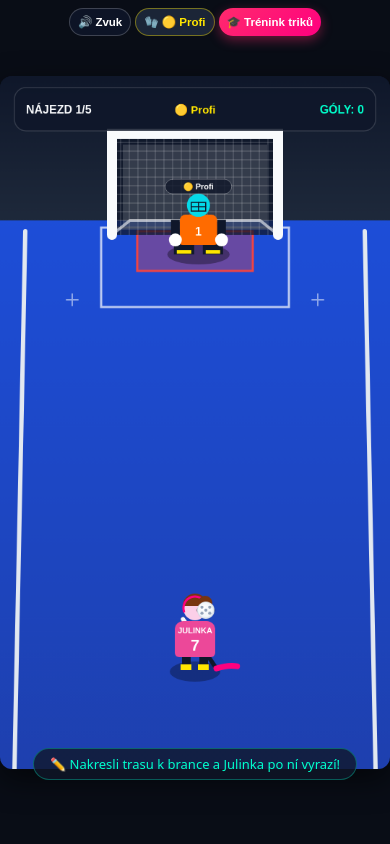
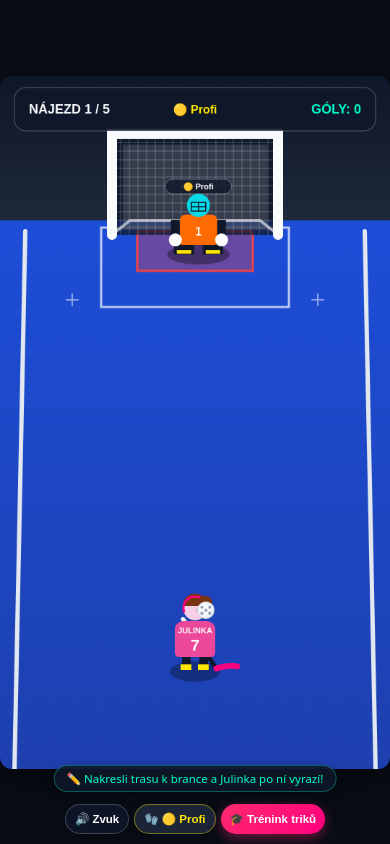
Before and after one commit to frantisekkozisek/floorball, a website built with Vite: page index.html in a window 390 px wide. Built offline with nearby package versions, Linux system fonts and the light colour scheme.

Commit message:
fix: relocate control buttons to bottom bar to eliminate overlap with top HUD status bar

```diff
--- a/index.html
+++ b/index.html
@@ -11,12 +11,6 @@
   </head>
   <body>
     <div id="app">
-      <div class="top-bar">
-        <button id="btn-sound-toggle" class="btn">🔊 Zvuk</button>
-        <button id="btn-goalie-level" class="btn btn-goalie">🧤 Profi 🟡</button>
-        <button id="btn-switch-mode" class="btn btn-primary">🎓 Trénink triků</button>
-      </div>
-
       <div id="game-container">
         <canvas id="game-canvas"></canvas>
       </div>
@@ -24,6 +18,12 @@
       <div id="tip-banner" class="tip-banner">
         💡 Sleduj animovaný prstík a nauč se triky!
       </div>
+
+      <div class="bottom-bar">
+        <button id="btn-sound-toggle" class="btn">🔊 Zvuk</button>
+        <button id="btn-goalie-level" class="btn btn-goalie">🧤 Profi 🟡</button>
+        <button id="btn-switch-mode" class="btn btn-primary">🎓 Trénink triků</button>
+      </div>
     </div>
     <script type="module" src="/src/main.ts"></script>
   </body>
--- a/src/game/gameEngine.ts
+++ b/src/game/gameEngine.ts
@@ -1189,30 +1189,30 @@
    */
   private drawHUD(ctx: CanvasRenderingContext2D) {
     if (this.mode === 'shootout') {
-      // Horní panel skóre
-      ctx.fillStyle = 'rgba(15, 23, 42, 0.85)';
+      // Horní panel skóre (stavová lišta)
+      ctx.fillStyle = 'rgba(15, 23, 42, 0.88)';
       ctx.beginPath();
       ctx.roundRect(20, 16, this.V_WIDTH - 40, 60, 16);
       ctx.fill();
-      ctx.strokeStyle = 'rgba(255, 255, 255, 0.15)';
+      ctx.strokeStyle = 'rgba(255, 255, 255, 0.2)';
       ctx.lineWidth = 1.5;
       ctx.stroke();
 
       ctx.fillStyle = '#f8fafc';
-      ctx.font = 'bold 16px sans-serif';
+      ctx.font = 'bold 18px sans-serif';
       ctx.textAlign = 'left';
-      ctx.fillText(`NÁJEZD ${this.score.currentShot}/${this.score.maxShots}`, 36, 52);
+      ctx.fillText(`NÁJEZD ${this.score.currentShot} / ${this.score.maxShots}`, 40, 52);
 
-      // Zobrazení úrovně brankáře uprostřed horního panelu
+      // Zobrazení úrovně brankáře uprostřed stavové lišty
       ctx.textAlign = 'center';
       ctx.fillStyle = '#ffe600';
-      ctx.font = 'bold 15px sans-serif';
+      ctx.font = 'bold 16px sans-serif';
       ctx.fillText(this.goalieAI.config.badge, this.V_WIDTH / 2, 52);
 
       ctx.textAlign = 'right';
       ctx.fillStyle = '#00ffcc';
-      ctx.font = 'bold 16px sans-serif';
-      ctx.fillText(`GÓLY: ${this.score.goals}`, this.V_WIDTH - 36, 52);
+      ctx.font = 'bold 18px sans-serif';
+      ctx.fillText(`GÓLY: ${this.score.goals}`, this.V_WIDTH - 40, 52);
     } else if (this.mode === 'tutorial') {
       const step = this.tutorial.getCurrentStep();
       if (step) {
@@ -1230,20 +1230,6 @@
         ctx.font = '14px sans-serif';
         ctx.fillText(step.instruction, this.V_WIDTH / 2, 74);
       }
-
-      // Tlačítko pro okamžité přeskočení tréninku na hrací ploše
-      ctx.fillStyle = 'rgba(255, 42, 109, 0.9)';
-      ctx.beginPath();
-      ctx.roundRect(this.V_WIDTH / 2 - 130, 855, 260, 46, 23);
-      ctx.fill();
-      ctx.strokeStyle = '#ffffff';
-      ctx.lineWidth = 1.5;
-      ctx.stroke();
-
-      ctx.fillStyle = '#ffffff';
-      ctx.font = 'bold 15px sans-serif';
-      ctx.textAlign = 'center';
-      ctx.fillText('🏆 JÍT NA NÁJEZDY ⏩', this.V_WIDTH / 2, 884);
     }
   }
 
@@ -1337,6 +1323,14 @@
       return;
     }
 
+    if (this.mode === 'shootout') {
+      // Klepnutí na odznak brankáře ve stavové liště nahoře (y: 16-76, střed x)
+      if (y >= 16 && y <= 76 && x >= this.V_WIDTH / 2 - 75 && x <= this.V_WIDTH / 2 + 75) {
+        this.cycleGoalieLevel();
+        return;
+      }
+    }
+
     if (this.mode === 'tutorial') {
       // Kliknutí na tlačítko Jít na nájezdy v tutoriálu
       if (x >= this.V_WIDTH / 2 - 140 && x <= this.V_WIDTH / 2 + 140 && y >= 840 && y <= 920) {
--- a/src/main.ts
+++ b/src/main.ts
@@ -128,7 +128,14 @@
     }
   }
 
+  const currentGoalieLevel = game.getGoalieLevel();
+  if (currentGoalieLevel !== lastGoalieLevel) {
+    lastGoalieLevel = currentGoalieLevel;
+    updateGoalieButtonLabel();
+  }
+
   requestAnimationFrame(gameLoop);
 }
 
+let lastGoalieLevel = '';
 requestAnimationFrame(gameLoop);
--- a/src/style.css
+++ b/src/style.css
@@ -46,9 +46,9 @@
   cursor: pointer;
 }
 
-.top-bar {
+.bottom-bar {
   position: absolute;
-  top: 12px;
+  bottom: 14px;
   left: 0;
   right: 0;
   display: flex;
@@ -64,7 +64,7 @@
   background: rgba(15, 23, 42, 0.85);
   border: 1px solid rgba(255, 255, 255, 0.2);
   color: #fff;
-  padding: 7px 11px;
+  padding: 8px 13px;
   border-radius: 20px;
   font-size: 13px;
   font-weight: bold;
@@ -72,12 +72,13 @@
   display: flex;
   align-items: center;
   justify-content: center;
-  gap: 4px;
+  gap: 5px;
   backdrop-filter: blur(8px);
   transition: all 0.2s ease;
   touch-action: manipulation;
   -webkit-tap-highlight-color: transparent;
   white-space: nowrap;
+  box-shadow: 0 4px 12px rgba(0, 0, 0, 0.3);
 }
 
 .btn:active {
@@ -97,45 +98,12 @@
   color: #ffe600;
 }
 
-@media (max-width: 420px) {
-  .top-bar {
-    gap: 4px;
-    padding: 0 6px;
-    top: 8px;
-  }
-  .btn {
-    padding: 6px 8px;
-    font-size: 11.5px;
-    gap: 3px;
-  }
-  .tip-banner {
-    font-size: 11.5px;
-    padding: 5px 12px;
-    bottom: 48px;
-    max-width: 90vw;
-    overflow: hidden;
-    text-overflow: ellipsis;
-  }
-}
-
-.bottom-bar {
-  position: absolute;
-  bottom: 16px;
-  left: 0;
-  right: 0;
-  display: flex;
-  justify-content: center;
-  gap: 12px;
-  z-index: 10;
-  pointer-events: none;
-}
-
 .tip-banner {
   position: absolute;
-  bottom: 64px;
+  bottom: 62px;
   left: 50%;
   transform: translateX(-50%);
-  background: rgba(15, 23, 42, 0.8);
+  background: rgba(15, 23, 42, 0.88);
   padding: 6px 16px;
   border-radius: 16px;
   font-size: 13px;
@@ -147,4 +115,27 @@
   border: 1px solid rgba(0, 255, 204, 0.3);
   touch-action: manipulation;
   -webkit-tap-highlight-color: transparent;
+  z-index: 10;
+  box-shadow: 0 4px 12px rgba(0, 0, 0, 0.3);
 }
+
+@media (max-width: 420px) {
+  .bottom-bar {
+    gap: 5px;
+    padding: 0 6px;
+    bottom: 10px;
+  }
+  .btn {
+    padding: 7px 9px;
+    font-size: 11.5px;
+    gap: 3px;
+  }
+  .tip-banner {
+    font-size: 11.5px;
+    padding: 5px 12px;
+    bottom: 52px;
+    max-width: 92vw;
+    overflow: hidden;
+    text-overflow: ellipsis;
+  }
+}
```
